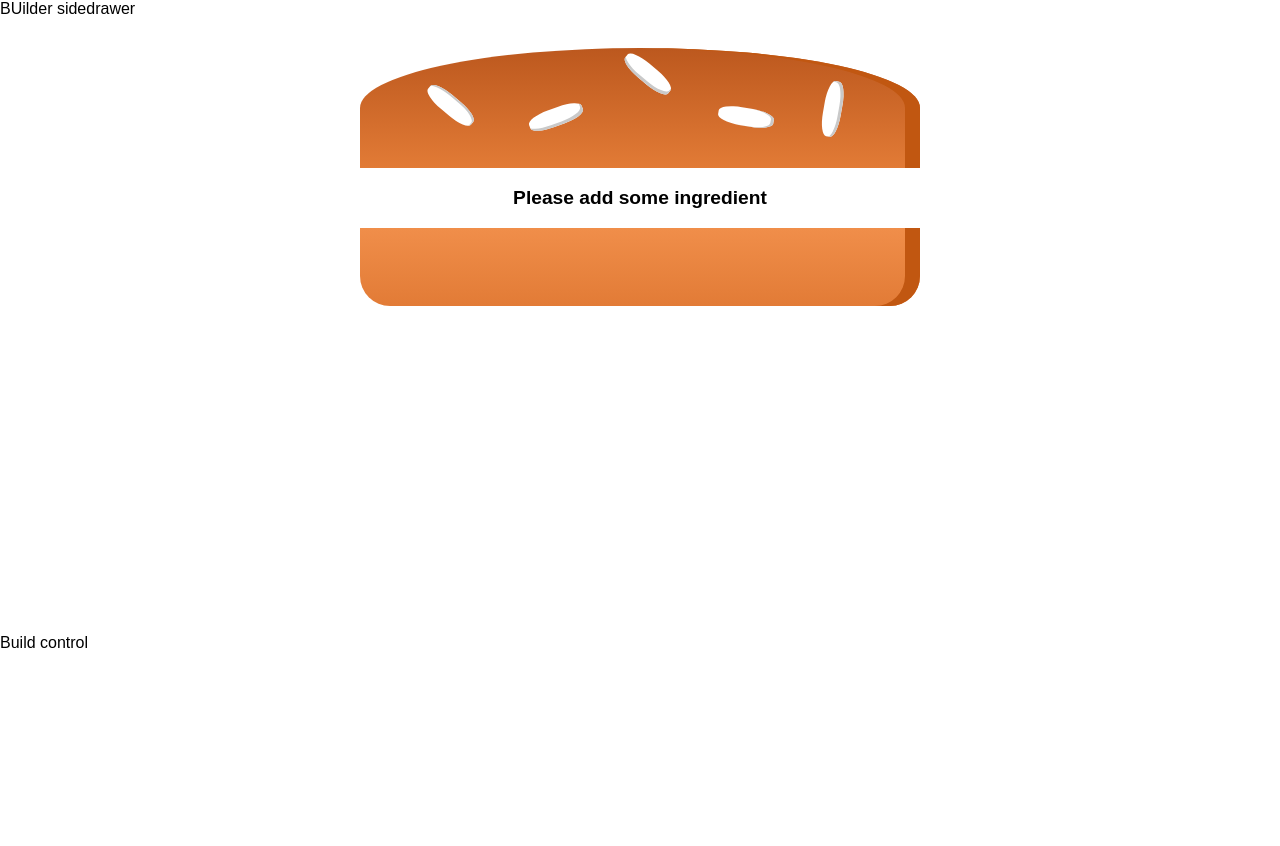
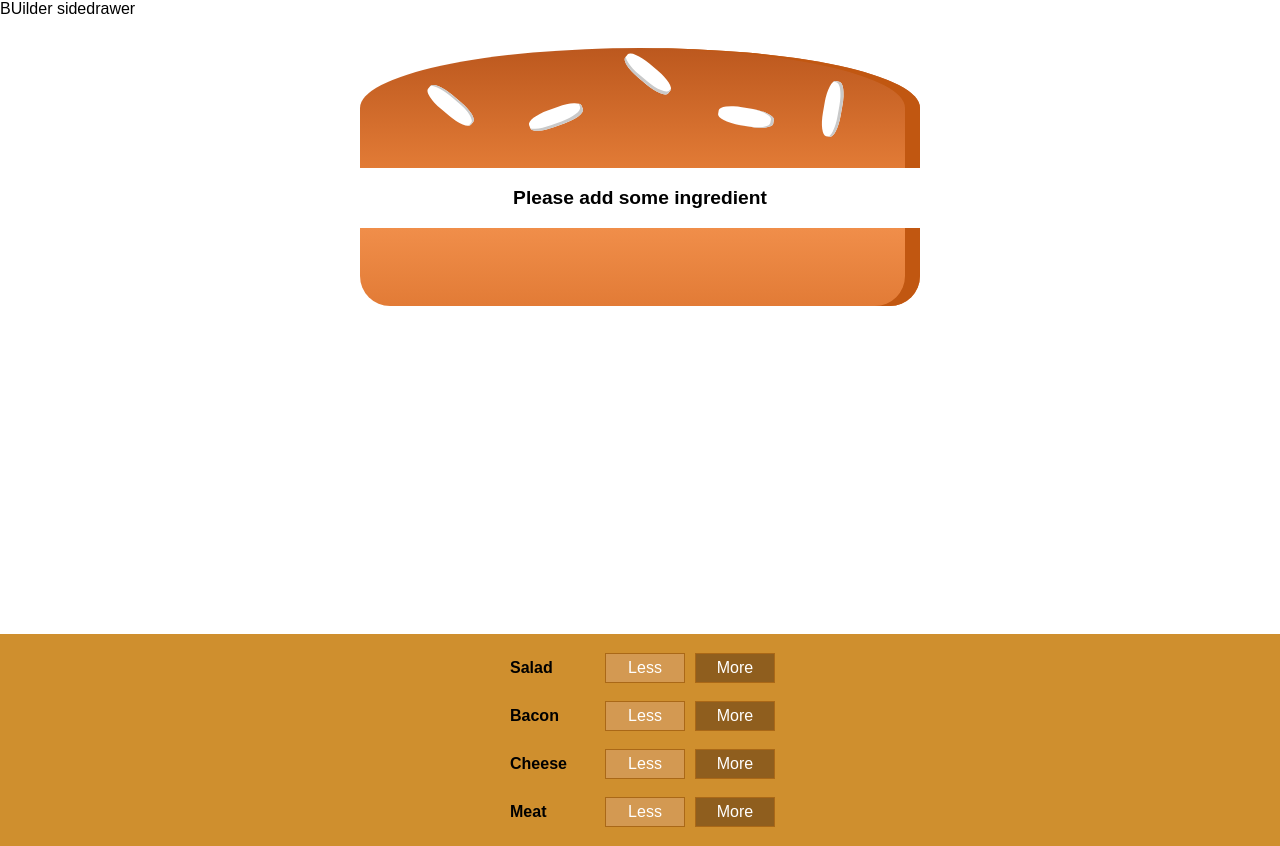
Before and after one commit to Parasbuda/BurgerBillder, a React (Create React App) app: page / in a window 1280 px wide. Before the commit the page ends 800 px from the top, so only its background shows below. Built offline with nearby package versions, Linux system fonts and the light colour scheme.

Commit message:
controls added

```diff
--- /dev/null
+++ b/src/Components/Burger/Controls/BuildControl/BuildControl.css
@@ -0,0 +1,56 @@
+.BuildControl {
+    display: flex;
+    justify-content: space-between;
+    align-items: center;
+    margin: 5px 0;
+}
+
+.BuildControl button {
+    display: block;
+    font: inherit;
+    padding: 5px;
+    margin: 0 5px;
+    width: 80px;
+    border: 1px solid #AA6817;
+    cursor: pointer;
+    outline: none;
+}
+
+.BuildControl button:disabled {
+    background-color: #AC9980;
+    border: 1px solid #7E7365;
+    color: #ccc;
+    cursor: default;
+}
+
+.BuildControl button:hover:disabled {
+    background-color: #AC9980;
+    color: #ccc;
+    cursor: not-allowed;
+}
+
+.Label {
+    padding: 10px;
+    font-weight: bold;
+    width: 80px;
+}
+
+.BuildControl .Less {
+    background-color: #D39952;
+    color: white;
+}
+
+.BuildControl .More {
+    background-color: #8F5E1E;
+    color: white;
+}
+
+.BuildControl .Less:hover, .BuildControl .Less:active {
+    background-color: #DAA972;
+    color: white;
+}
+
+.BuildControl .More:hover,.BuildControl .More:active {
+    background-color: #99703F;
+    color: white;
+}
--- /dev/null
+++ b/src/Components/Burger/Controls/BuildControl/BuildControl.js
@@ -0,0 +1,13 @@
+import React from 'react'
+import "./BuildControl.css"
+const BuildControl = (props) => {
+    return (
+        <div className="BuildControl">
+            <div className="Label">{props.label}</div>
+            <button className="Less">Less</button>
+            <button className="More">More</button>
+        </div>
+    )
+}
+
+export default BuildControl
--- /dev/null
+++ b/src/Components/Burger/Controls/BuildControls/BuildControls.css
@@ -0,0 +1,10 @@
+.BuildControls{
+    width:100%;
+    background-color: #cf8f2e;
+    display: flex;
+    flex-flow: column;
+    align-items: center;
+    box-shadow: 0 2px 1px #ccc;
+    margin:auto;
+    padding:10px 0;
+}
--- /dev/null
+++ b/src/Components/Burger/Controls/BuildControls/BuildControls.js
@@ -0,0 +1,21 @@
+import React from 'react'
+import "./BuildControls.css"
+import BuildControl from "../BuildControl/BuildControl"
+const controls = [
+    {label:"Salad",type:"salad"},
+    {label:"Bacon",type:"bacon"},
+    {label:"Cheese",type:"cheese"},
+    {label:"Meat",type:"meat"},
+]
+const BuildControls = () => {
+    return (
+        <div className="BuildControls">
+            {controls.map(control=>
+               (
+                <BuildControl key={control.label} label={control.label} />
+               ))}
+        </div>
+    )
+}
+
+export default BuildControls
--- a/src/Container/BurgerBuilder/BurgerBuilder.js
+++ b/src/Container/BurgerBuilder/BurgerBuilder.js
@@ -1,5 +1,7 @@
 import React, { Component } from 'react'
 import Burger from '../../Components/Burger/Burger'
+import BuildControls from '../../Components/Burger/Controls/BuildControls/BuildControls'
+
 
 export default class BurgerBuilder extends Component {
     state = {
@@ -14,7 +16,7 @@
         return (
             <React.Fragment>
                 <Burger ingredient={this.state.ingredient}/>
-                <div>Build control</div>
+            <BuildControls/>
             </React.Fragment>
         )
     }
```
